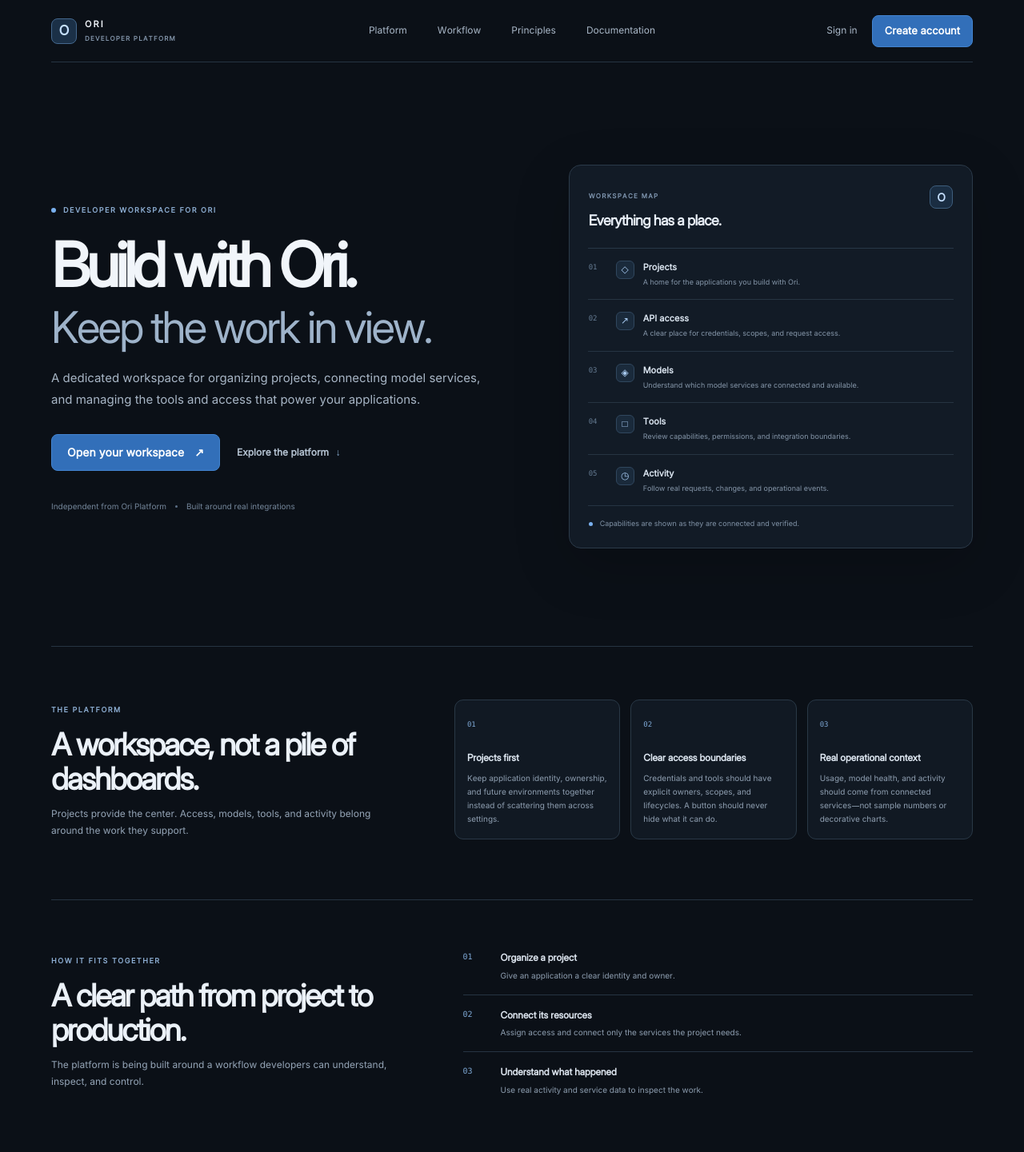
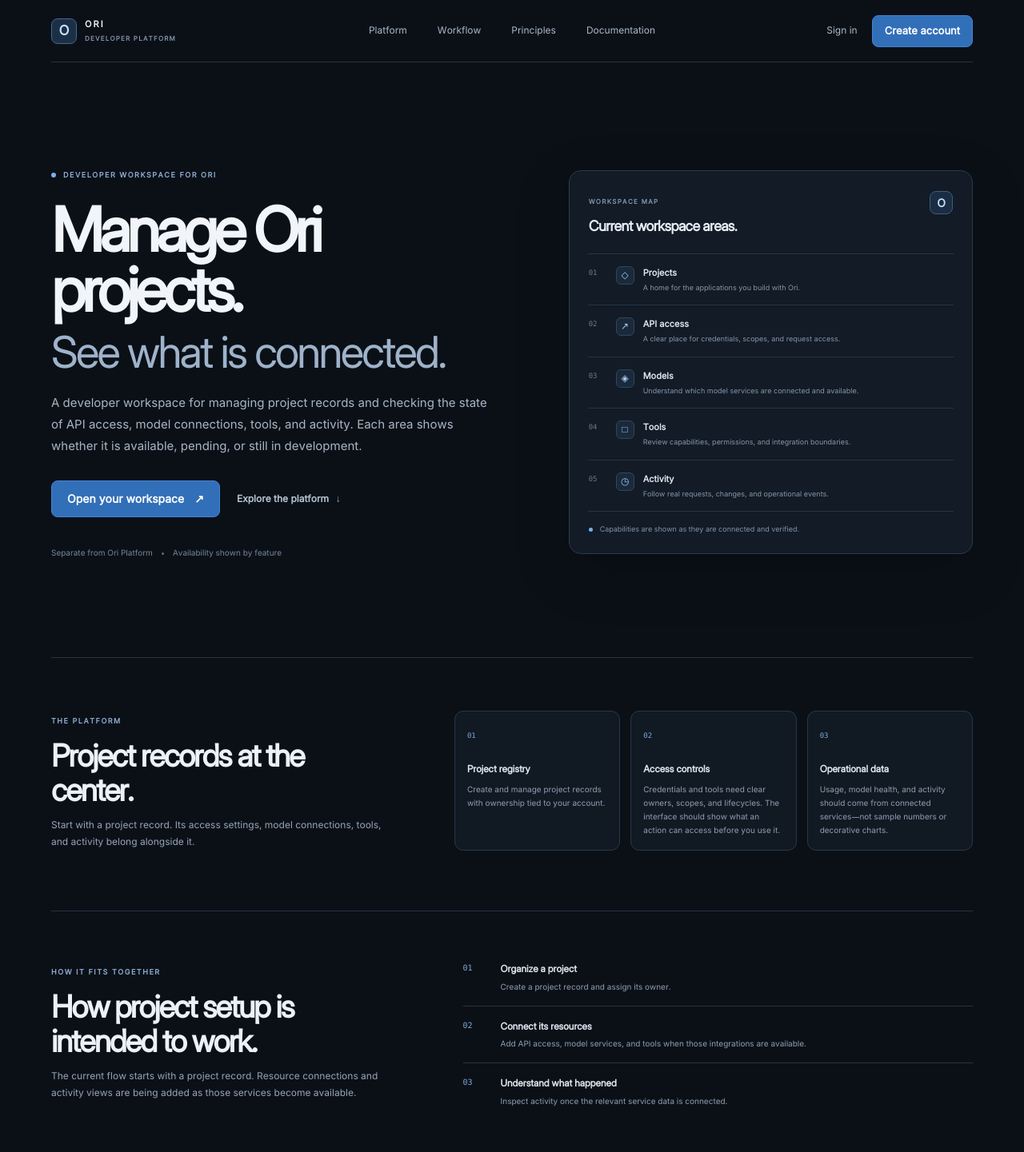
Before and after one commit to 30lnewcomb-byte/ori-developer-platform, a Next.js app: page / in a window 1280 px wide. Shown: the top 1441 px of the page at 80% size. Built offline with nearby package versions, Linux system fonts and the light colour scheme; no server answers.

Commit message:
Replace generic developer landing copy with current product details

```diff
--- a/app/page.tsx
+++ b/app/page.tsx
@@ -43,17 +43,17 @@ const workspaceAreas = [
 const capabilities = [
   {
     number: "01",
-    title: "Projects first",
-    text: "Keep application identity, ownership, and future environments together instead of scattering them across settings.",
+    title: "Project registry",
+    text: "Create and manage project records with ownership tied to your account.",
   },
   {
     number: "02",
-    title: "Clear access boundaries",
-    text: "Credentials and tools should have explicit owners, scopes, and lifecycles. A button should never hide what it can do.",
+    title: "Access controls",
+    text: "Credentials and tools need clear owners, scopes, and lifecycles. The interface should show what an action can access before you use it.",
   },
   {
     number: "03",
-    title: "Real operational context",
+    title: "Operational data",
     text: "Usage, model health, and activity should come from connected services—not sample numbers or decorative charts.",
   },
 ];
@@ -95,13 +95,11 @@ export default async function Home() {
             DEVELOPER WORKSPACE FOR ORI
           </div>
           <h1 id="landing-title">
-            Build with Ori.
-            <span>Keep the work in view.</span>
+            Manage Ori projects.
+            <span>See what is connected.</span>
           </h1>
           <p className="landingLead">
-            A dedicated workspace for organizing projects, connecting model
-            services, and managing the tools and access that power your
-            applications.
+            A developer workspace for managing project records and checking the state of API access, model connections, tools, and activity. Each area shows whether it is available, pending, or still in development.
           </p>
 
           <div className="landingHeroActions">
@@ -114,9 +112,9 @@ export default async function Home() {
           </div>
 
           <div className="landingHeroFootnote">
-            <span>Independent from Ori Platform</span>
+            <span>Separate from Ori Platform</span>
             <span className="landingFootnoteDivider" />
-            <span>Built around real integrations</span>
+            <span>Availability shown by feature</span>
           </div>
         </div>
 
@@ -124,7 +122,7 @@ export default async function Home() {
           <div className="landingPreviewTop">
             <div>
               <span className="landingPreviewEyebrow">WORKSPACE MAP</span>
-              <h2>Everything has a place.</h2>
+              <h2>Current workspace areas.</h2>
             </div>
             <span className="landingPreviewMark" aria-hidden="true">O</span>
           </div>
@@ -153,10 +151,9 @@ export default async function Home() {
       <section className="landingPlatformSection" id="platform" aria-labelledby="platform-title">
         <div className="landingSectionHeading">
           <span className="landingSectionKicker">THE PLATFORM</span>
-          <h2 id="platform-title">A workspace, not a pile of dashboards.</h2>
+          <h2 id="platform-title">Project records at the center.</h2>
           <p>
-            Projects provide the center. Access, models, tools, and activity
-            belong around the work they support.
+            Start with a project record. Its access settings, model connections, tools, and activity belong alongside it.
           </p>
         </div>
 
@@ -174,10 +171,9 @@ export default async function Home() {
       <section className="landingWorkflowSection" id="workflow" aria-labelledby="workflow-title">
         <div className="landingWorkflowIntro">
           <span className="landingSectionKicker">HOW IT FITS TOGETHER</span>
-          <h2 id="workflow-title">A clear path from project to production.</h2>
+          <h2 id="workflow-title">How project setup is intended to work.</h2>
           <p>
-            The platform is being built around a workflow developers can
-            understand, inspect, and control.
+            The current flow starts with a project record. Resource connections and activity views are being added as those services become available.
           </p>
         </div>
 
@@ -186,21 +182,21 @@ export default async function Home() {
             <span>01</span>
             <div>
               <h3>Organize a project</h3>
-              <p>Give an application a clear identity and owner.</p>
+              <p>Create a project record and assign its owner.</p>
             </div>
           </article>
           <article>
             <span>02</span>
             <div>
               <h3>Connect its resources</h3>
-              <p>Assign access and connect only the services the project needs.</p>
+              <p>Add API access, model services, and tools when those integrations are available.</p>
             </div>
           </article>
           <article>
             <span>03</span>
             <div>
               <h3>Understand what happened</h3>
-              <p>Use real activity and service data to inspect the work.</p>
+              <p>Inspect activity once the relevant service data is connected.</p>
             </div>
           </article>
         </div>
@@ -219,8 +215,8 @@ export default async function Home() {
       <section className="landingCallToAction" aria-labelledby="landing-cta-title">
         <div>
           <span className="landingSectionKicker">ORI DEVELOPER PLATFORM</span>
-          <h2 id="landing-cta-title">Your workspace starts here.</h2>
-          <p>Sign in to continue to your developer workspace.</p>
+          <h2 id="landing-cta-title">Open the developer workspace.</h2>
+          <p>Sign in to manage projects and review which developer features are available.</p>
         </div>
         <div className="landingHeroActions">
           <Link className="primaryButton large" href="/sign-in">Sign in</Link>
@@ -230,7 +226,7 @@ export default async function Home() {
 
       <footer className="landingFooter">
         <Link className="landingFooterBrand" href="/">ORI DEVELOPER PLATFORM</Link>
-        <span>A separate workspace for building with Ori.</span>
+        <span>Independent of the Ori chat workspace.</span>
         <a
           className="landingGithubLink"
           href="https://github.com/30lnewcomb-byte"
```
